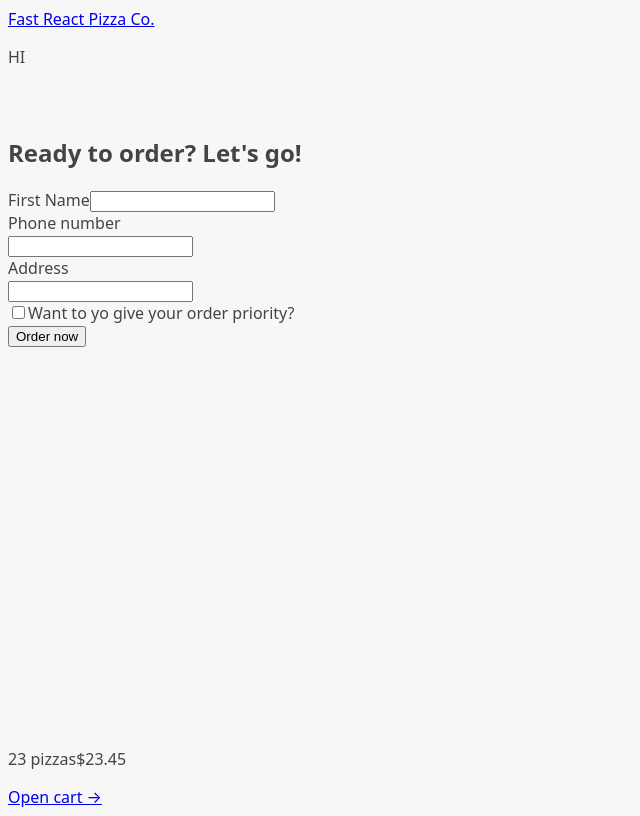
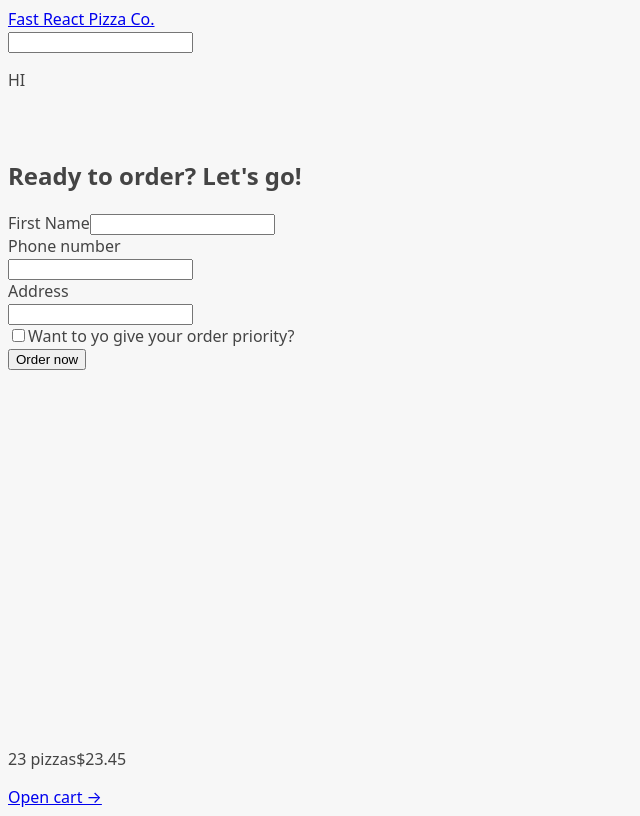
Before and after one commit to Youssef-Yasser-Mahmoud/fast-react-pizza, a React (Vite) app: page /order/new in a window 1280 px wide. Shown: the whole page, without its empty margins (0-640 px from the left). Built offline with nearby package versions, Linux system fonts and the light colour scheme.

Commit message:
Add SearchOrder component and integrate it into Header for order searching functionality

```diff
--- /dev/null
+++ b/src/features/order/SearchOrder.jsx
@@ -0,0 +1,21 @@
+import { useState } from 'react';
+import { useNavigate } from 'react-router';
+
+function SearchOrder() {
+  const [query, setQuery] = useState('');
+  const navigate = useNavigate();
+  function handleSubmit(e) {
+    e.preventDefault();
+    if (!query) return;
+    navigate(`/order/${query}`);
+    setQuery('');
+  }
+
+  return (
+    <form onSubmit={handleSubmit}>
+      <input type='text' value={query} onChange={(e) => setQuery(e.target.value)} />
+    </form>
+  );
+}
+
+export default SearchOrder;
--- a/src/ui/Header.jsx
+++ b/src/ui/Header.jsx
@@ -1,9 +1,11 @@
 import { Link } from 'react-router';
+import SearchOrder from '../features/order/SearchOrder';
 
 function Header() {
   return (
     <header>
       <Link to='/'>Fast React Pizza Co.</Link>
+      <SearchOrder />
       <p>HI</p>
     </header>
   );
```
